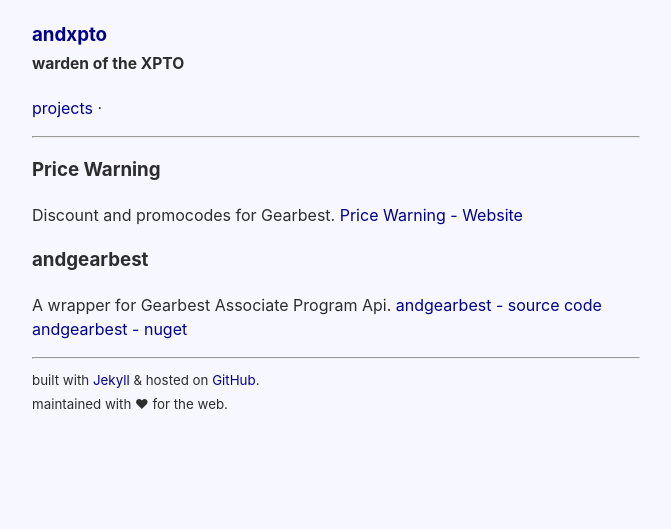
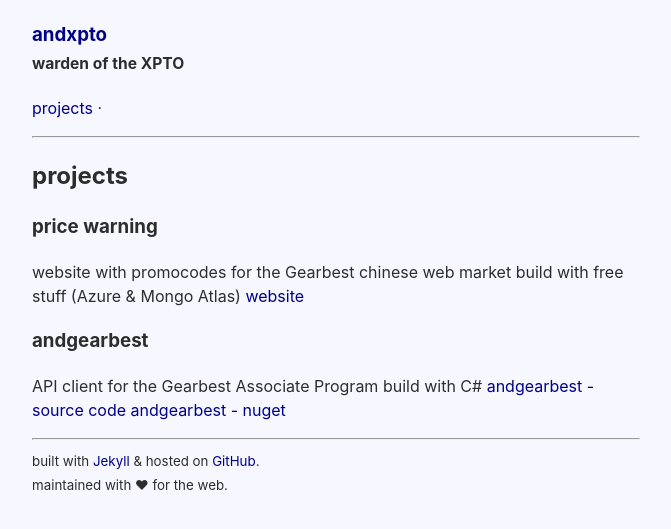
Before and after one commit to 3cpt/3cpt.github.io, a Jekyll site: the page built from projects.md, in a window 1280 px wide. Shown: the top 529 px of the page, without its empty margins (304-975 px from the left). Built offline with Jekyll 4.4.1, drawn with Linux system fonts in a browser that asks for light colours.

```diff
--- a/projects.md
+++ b/projects.md
@@ -1,16 +1,16 @@
 ---
-layout: default
-title: Projects
+layout: page
+title: projects
 permalink: /projects/
 ---
 
-### Price Warning
+### price warning
 
-Discount and promocodes for Gearbest.
-[Price Warning - Website](http://pricewarning.eu)
+website with promocodes for the Gearbest chinese web market build with free stuff (Azure & Mongo Atlas)
+[website](http://pricewarning.eu)
 
 ### andgearbest
 
-A wrapper for Gearbest Associate Program Api.
+API client for the Gearbest Associate Program build with C#
 [andgearbest - source code](https://github.com/andxpto/andgearbest)
 [andgearbest - nuget](https://www.nuget.org/packages/AndGearbest/)
```
Also changed, not shown: _posts/2019-08-28-hello-world.md (added, +7 -0 lines), index.md (+4 -1 lines), posts.html (added, +14 -0 lines).
